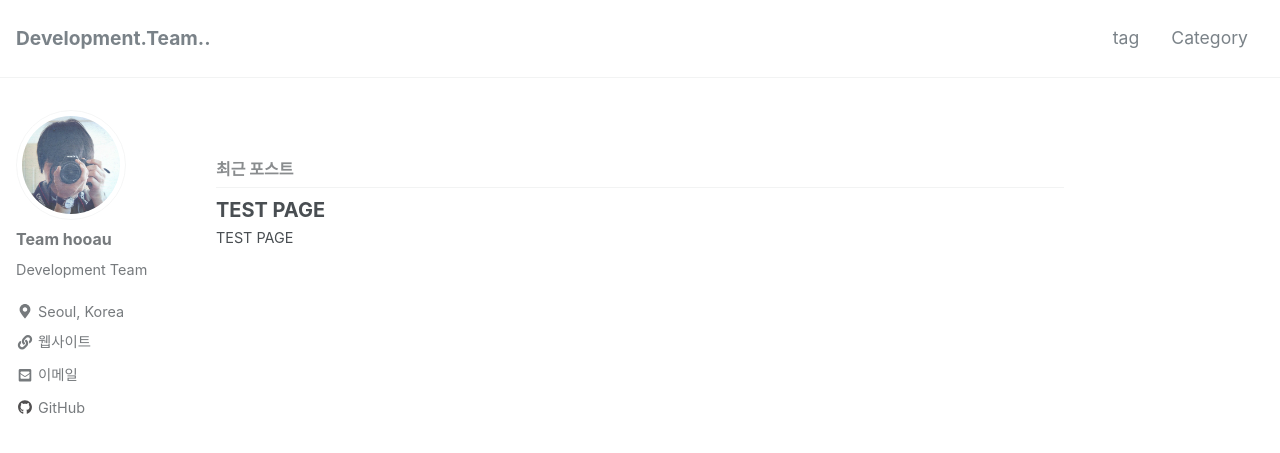
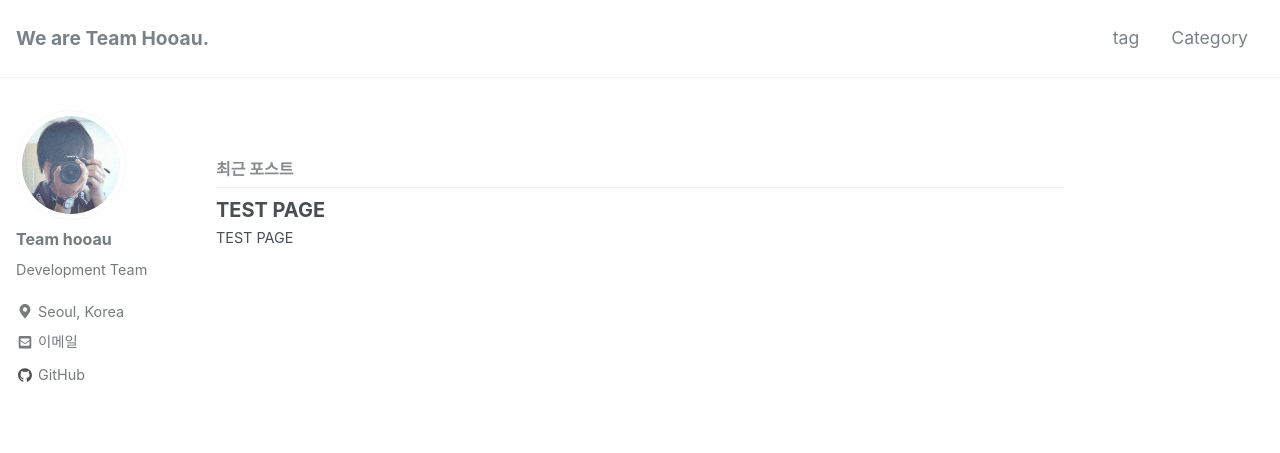
Before and after one commit to teamhooau/teamhooau.github.io, a Jekyll site: the page built from index.html, in a window 1280 px wide and 900 px high. Shown: the top 453 px of the window. Built offline with Jekyll 4.4.1, drawn with Linux system fonts in a browser that asks for light colours; nearby versions of some CDN libraries; the list of posts is cut into pages by our own code; some of the changed text lies outside the part shown.

Commit message:
사용자 정보 수정

```diff
--- a/_config.yml
+++ b/_config.yml
@@ -16,10 +16,10 @@ minimal_mistakes_skin    : "default" # "air", "aqua", "contrast", "dark", "dirt"
 
 # Site Settings
 locale                   : "ko"
-title                    : "Development.Team.."
+title                    : "We are Team Hooau."
 title_separator          : "-"
-name                     : "Team hooau"
-description              : "Development Team"
+name                     : "Team Hooau"
+description              : "Moobile Application Development Team"
 url                      : https://teamhooau.github.io
 baseurl                  : # the subpath of your site, e.g. "/blog"
 repository               : # GitHub username/repo-name e.g. "mmistakes/minimal-mistakes"
@@ -104,13 +104,13 @@ author:
   avatar           : "/assets/images/profile.jpg"
   bio              : "Development Team"
   location       : "Seoul, Korea"
-  email            : "josansnim@gmail.com"
+  email            : "teamhooau@gmail.com"
   github          : "teamhooau"
   #facebook     : "teamhooau"
   #instagram   : "josansnim"
   #youtube       : "josansnim"
-  uri                    : &uri "https://josans.blog.me/"
-  url                    : *uri
+  #uri                    : &uri "https://josans.blog.me/"
+  #url                    : *uri
 
   links:
     - label: "Email"
```
